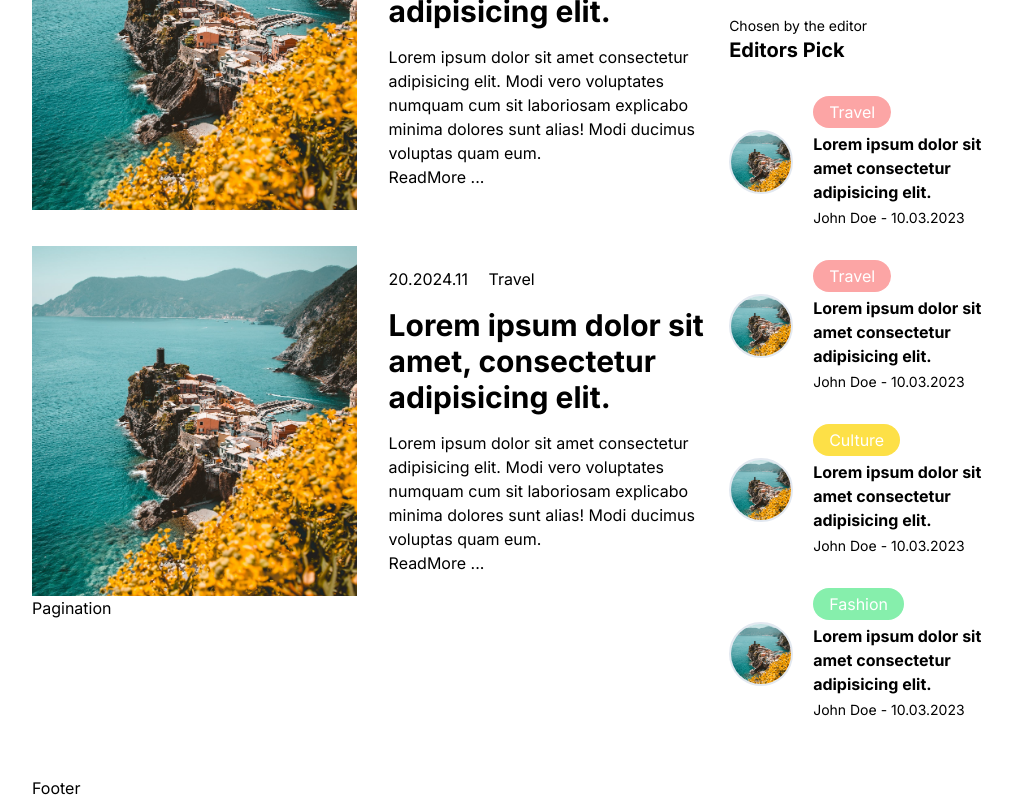
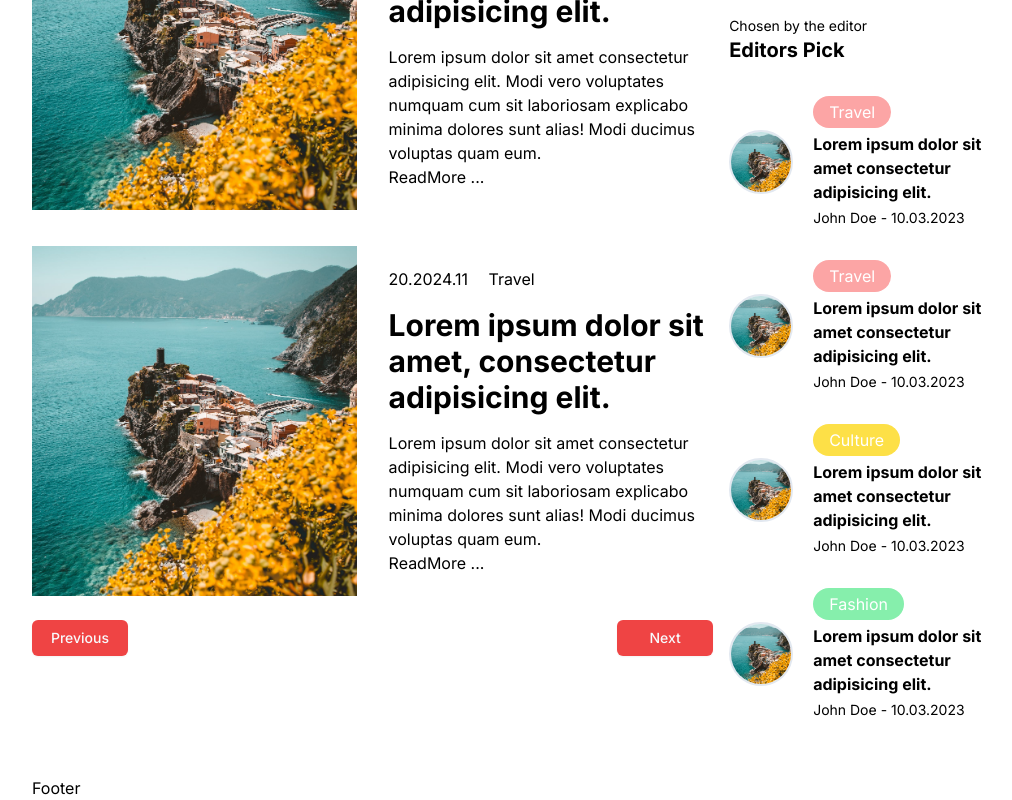
Before and after one commit to tharuAnish/Web-log, a Next.js app: page / in a window 1280 px wide. Shown: the part 2113-2913 px from the top of the page, without its empty margins (128-1140 px from the left). Built offline with nearby package versions, Linux system fonts and the light colour scheme.

Commit message:
pagination button created

```diff
--- a/src/components/pagination/Pagination.jsx
+++ b/src/components/pagination/Pagination.jsx
@@ -1,5 +1,14 @@
-import React from "react"
+import { Button } from "../ui/button"
 
 export default function Pagination() {
-  return <div>Pagination</div>
+  return (
+    <div className="flex justify-between mt-6 space-x-4">
+      <Button variant="destructive" className="w-24">
+        Previous
+      </Button>
+      <Button variant="destructive" className="w-24">
+        Next
+      </Button>
+    </div>
+  )
 }
```
